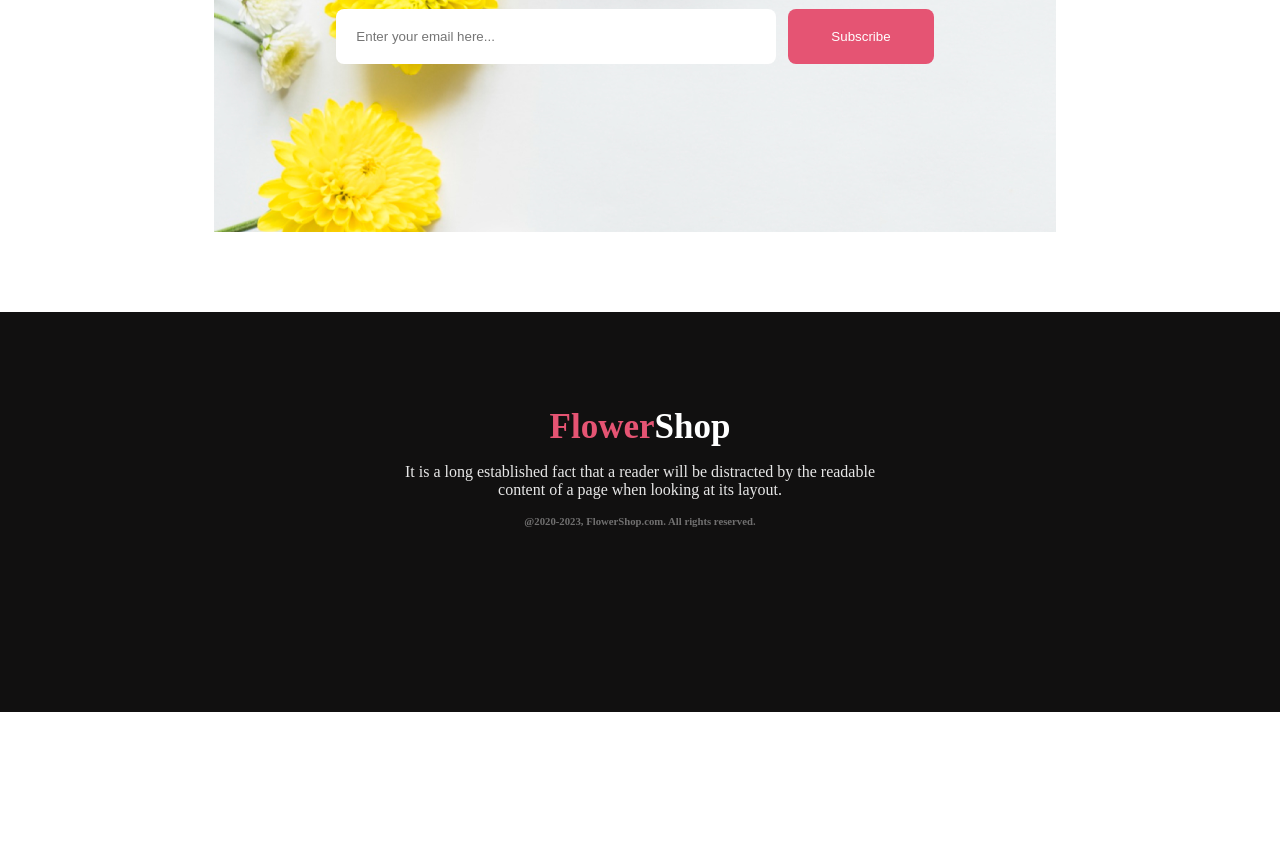
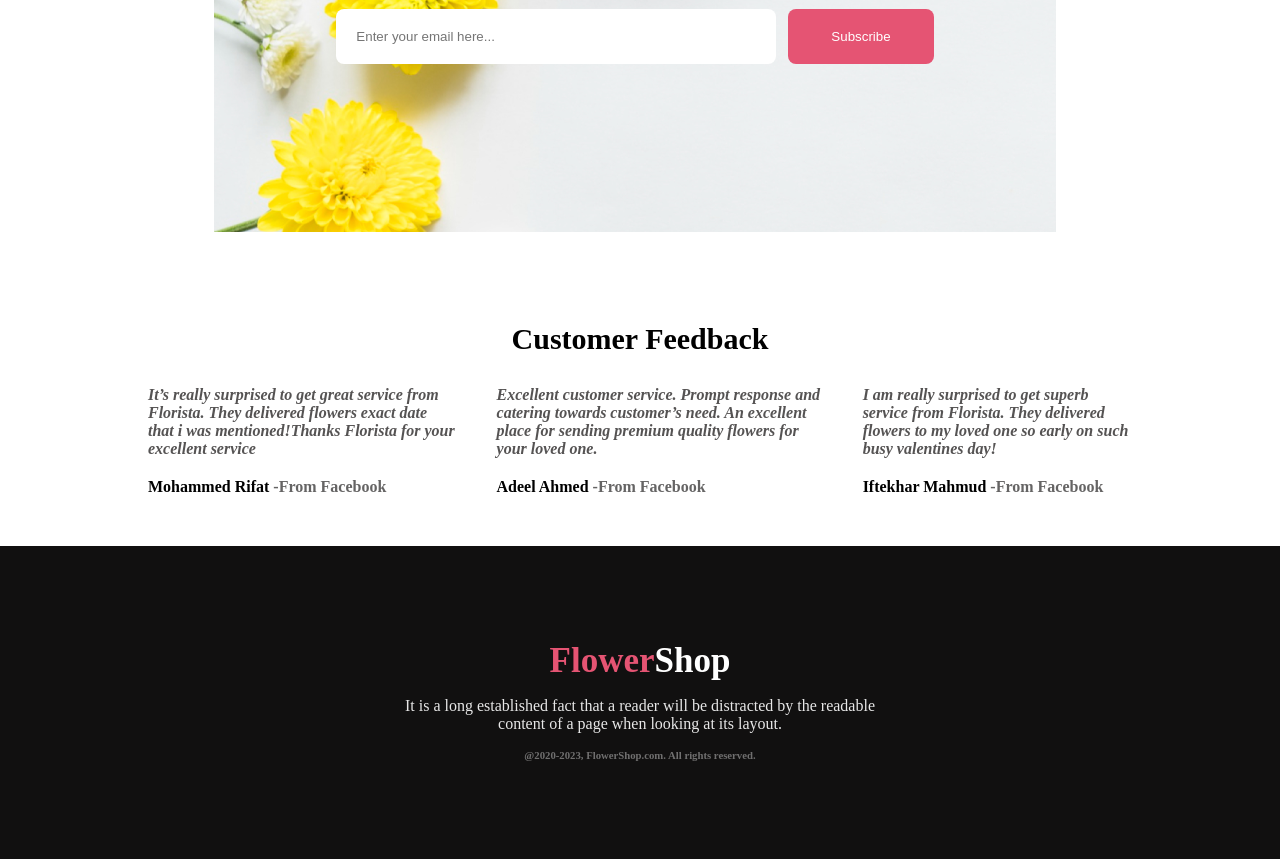
Before and after one commit to mdrifatul/Flower-shop, a plain HTML site: page index.html in a window 1280 px wide. Shown: the part 2632-3491 px from the top of the page. Before the commit the page ends 3344 px from the top, so only its background shows below. Drawn offline with Linux system fonts and the light colour scheme.

Commit message:
work done

```diff
--- a/index.html
+++ b/index.html
@@ -84,6 +84,42 @@
         </div>
       </div>
     </section>
+    <!-- customer feedback section -->
+    <section class="customer-feedback">
+      <h1>Customer Feedback</h1>
+      <div class="customer-comment">
+        <div class="customer-msg">
+          <p>
+            It’s really surprised to get great service from Florista. They
+            delivered flowers exact date that i was mentioned!Thanks Florista
+            for your excellent service
+          </p>
+          <p class="cutomer-name">
+            Mohammed Rifat <span> -From Facebook</span>
+          </p>
+        </div>
+        <div class="customer-msg">
+          <p>
+            Excellent customer service. Prompt response and catering towards
+            customer’s need. An excellent place for sending premium quality
+            flowers for your loved one.
+          </p>
+          <p class="cutomer-name">Adeel Ahmed <span> -From Facebook</span></p>
+        </div>
+        <div class="customer-msg">
+          <p>
+            I am really surprised to get superb service from Florista. They
+            delivered flowers to my loved one so early on such busy valentines
+            day!
+          </p>
+          <p class="cutomer-name">
+            Iftekhar Mahmud
+            <span> -From Facebook</span>
+          </p>
+        </div>
+      </div>
+    </section>
+    <!-- Footer section -->
     <section class="footer">
       <div class="description">
         <h1><span>Flower</span>Shop</h1>
--- a/style.css
+++ b/style.css
@@ -39,6 +39,52 @@ button {
 .main img {
   width: 435px;
   height: 600px;
+}
+
+/* Feature section css */
+
+.feature-flower {
+  width: 75%;
+  margin: auto;
+  text-align: center;
+  margin-bottom: 50px;
+}
+.feature-flower h1 {
+  color: #272727;
+  padding: 16px 0;
+  margin-top: 70px;
+}
+.feature-flower p {
+  padding: 16px 0;
+  width: 50%;
+  margin: auto;
+  color: rgba(39, 39, 39, 0.6);
+  margin-bottom: 16px;
+}
+.feature-img {
+  display: flex;
+}
+.tree {
+  padding: 70px 35px 0px 35px;
+  margin-right: 20px;
+  border-radius: 250px 250px 0 0;
+}
+.pink {
+  background-color: rgba(167, 33, 98, 0.15);
+}
+.red {
+  background-color: rgba(5, 151, 160, 0.15);
+}
+.green {
+  background-color: rgba(71, 125, 17, 0.15);
+}
+.feature-img img {
+  width: 260px;
+  height: 300px;
+}
+.feature-img p {
+  color: black;
+  text-decoration: underline;
 }
 
 /* Sale section css */
@@ -155,48 +201,38 @@ button {
   color: rgba(255, 255, 255, 0.4);
   padding-top: 16px;
 }
-/* Feature section css */
 
-.feature-flower {
-  width: 75%;
+/* customer section css */
+
+.customer-comment {
+  display: flex;
+  width: 80%;
   margin: auto;
+}
+.customer-feedback h1 {
   text-align: center;
-  margin-bottom: 50px;
+  padding: 10px;
+  color: black;
+  font-size: 30px;
+  margin-bottom: 10px;
 }
-.feature-flower h1 {
-  color: #272727;
-  padding: 16px 0;
-  margin-top: 70px;
+
+.customer-comment p {
+  font-style: italic;
+  font-weight: bold;
+  color: #262424c8;
+  padding: 10px 20px;
 }
-.feature-flower p {
-  padding: 16px 0;
-  width: 50%;
-  margin: auto;
-  color: rgba(39, 39, 39, 0.6);
-  margin-bottom: 16px;
+
+.customer-msg .cutomer-name {
+  color: black;
+  font-style: normal;
 }
-.feature-img {
-  display: flex;
+
+.customer-msg .cutomer-name span {
+  color: #343232c1;
 }
-.tree {
-  padding: 70px 35px 0px 35px;
-  margin-right: 20px;
-  border-radius: 250px 250px 0 0;
+
+.customer-feedback {
+  margin-bottom: 40px;
 }
-.pink {
-  background-color: rgba(167, 33, 98, 0.15);
-}
-.red {
-  background-color: rgba(5, 151, 160, 0.15);
-}
-.green {
-  background-color: rgba(71, 125, 17, 0.15);
-}
-.feature-img img {
-  width: 260px;
-  height: 300px;
-}
-.feature-img p {
-  color: black;
-  text-decoration: underline;
-}
```
